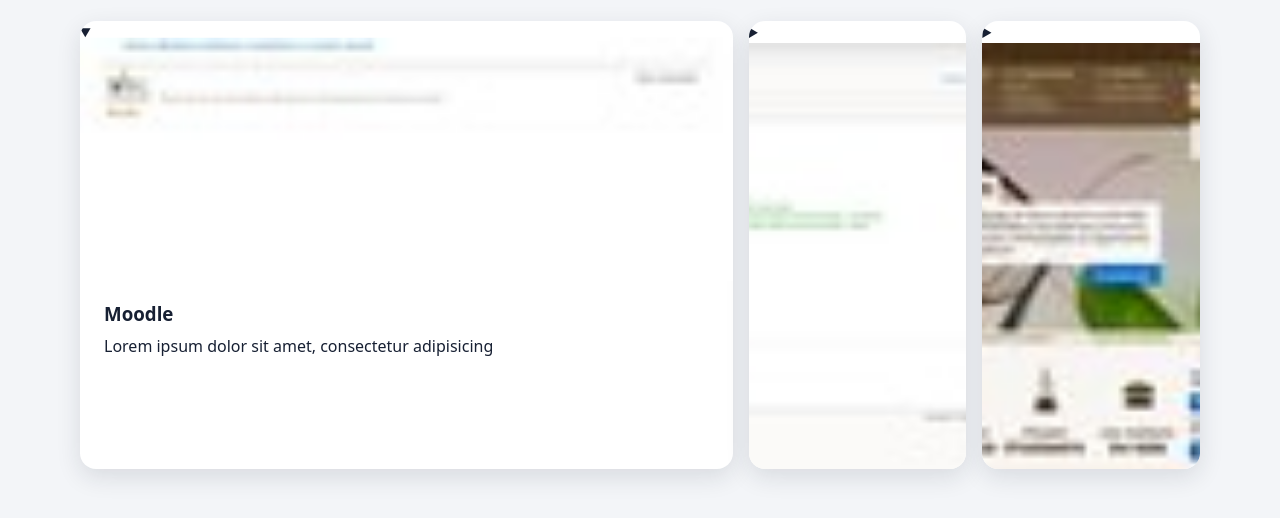
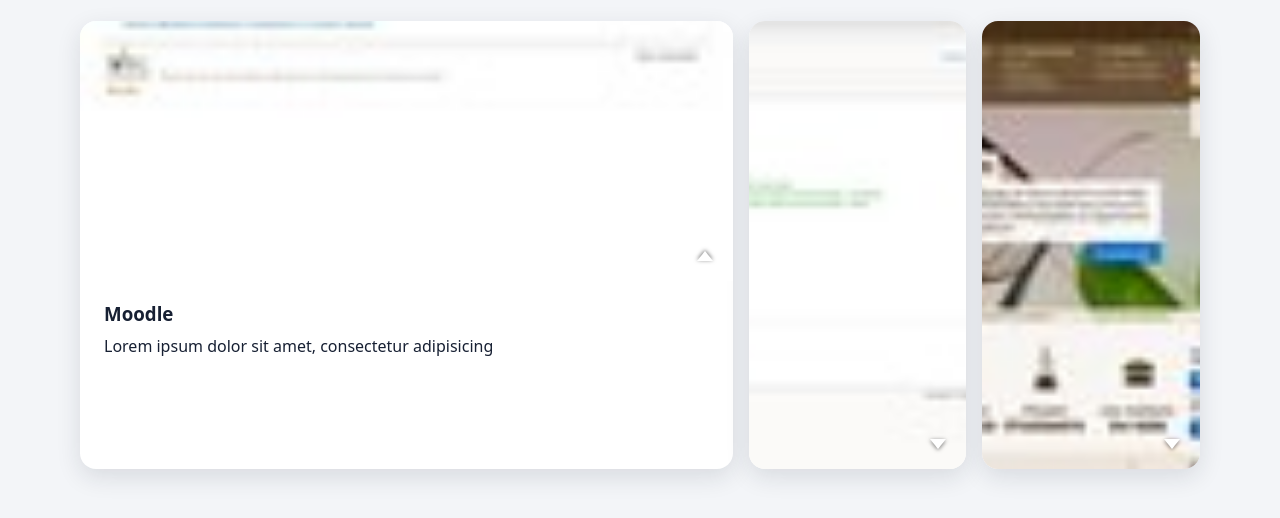
Before and after one commit to MMI-NFC-2026/sae105-r112-tp4-liloupee, a plain HTML site: page index.html in a window 1280 px wide. Shown: the part 110-628 px from the top of the page. Drawn offline with Linux system fonts and the light colour scheme.

Commit message:
Lilou-POVEDA

```diff
--- a/src/css/components/accordeon.css
+++ b/src/css/components/accordeon.css
@@ -45,6 +45,30 @@ h1 {
   min-height: 0;
   overflow: hidden;
   cursor: pointer;
+  list-style: none;
+}
+
+.accordeon > details > summary::marker,
+.accordeon > details > summary::-webkit-details-marker {
+  display: none;
+}
+
+.accordeon > details > summary::after {
+  position: absolute;
+  right: 1.25rem;
+  bottom: 1.25rem;
+  width: 0;
+  height: 0;
+  border-top: 0.65rem solid #fff;
+  border-right: 0.5rem solid transparent;
+  border-left: 0.5rem solid transparent;
+  content: "";
+  filter: drop-shadow(0 1px 2px rgb(0 0 0 / 55%));
+  transition: transform 200ms ease;
+}
+
+.accordeon > details[open] > summary::after {
+  transform: rotate(180deg);
 }
 
 .accordeon > details > summary img {
```
